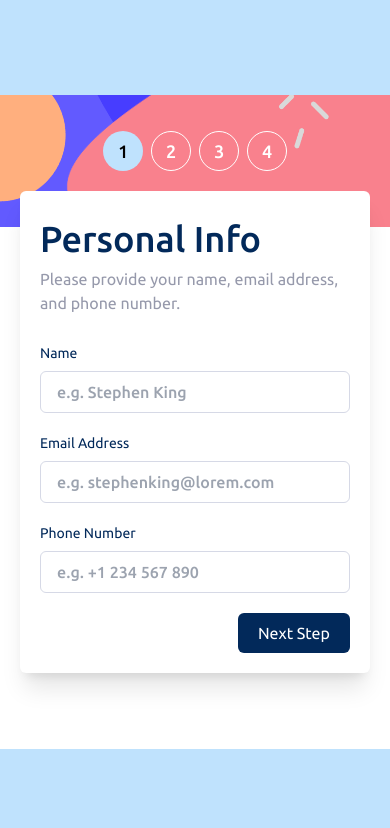
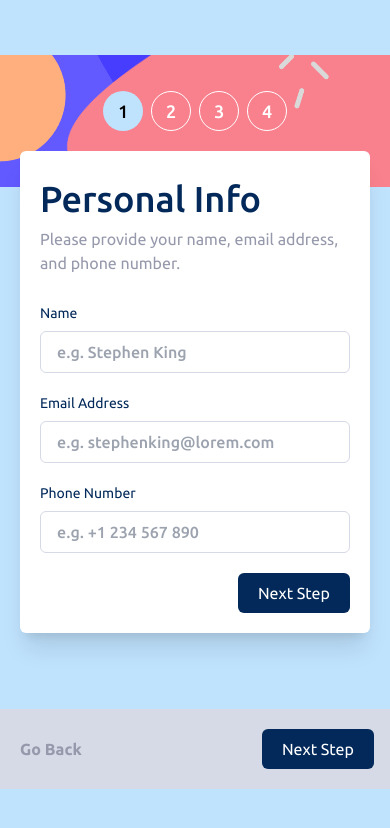
Before and after one commit to JoelDev7/multi-step-form, a React (Vite) app: page / in a window 390 px wide. Shown: the top 828 px of the page. Built offline with nearby package versions, Linux system fonts and the light colour scheme.

Commit message:
Form buttons moved to a different position in mobile screens

```diff
--- a/src/components/GameRegistrationWrapper.js
+++ b/src/components/GameRegistrationWrapper.js
@@ -1,6 +1,8 @@
 import { useState } from "react";
 import PersonalInfoForm from "./forms/PersonalInfo/PersonalInfoForm";
 import Sidevar from "./sidevar/Sidevar";
+import DiscreteButton from "./forms/buttons/DiscreteButton";
+import SolidButton from "./forms/buttons/SolidButton";
 
 export default function GameRegistrationWrapper() {
   const [activeForm, setActiveForm] = useState([true, false, false, false]);
@@ -14,7 +16,7 @@ export default function GameRegistrationWrapper() {
     setActiveForm(currentFormState);
   }
   return (
-    <div className="p-0 md:p-4 my-auto flex flex-col md:flex-row bg-white rounded-none md:rounded-xl lg:min-h-[550] lg:min-w-[900]">
+    <div className="p-0 md:p-3 my-auto flex flex-col md:flex-row bg-none md:bg-white rounded-none md:rounded-xl w-full md:w-10/12 lg:w-8/12 lg:h-[85vh]">
       <div>
         <Sidevar
           activeForm={activeForm}
@@ -39,6 +41,10 @@ export default function GameRegistrationWrapper() {
           </div>
         ) : null}
       </div>
+      <div className="flex md:hidden w-full pl-0 pr-4 py-5 bg-light_gray justify-between items-center">
+        <DiscreteButton text={"Go Back"} />
+        <SolidButton text={"Next Step"} />
+      </div>
     </div>
   );
 }
```
